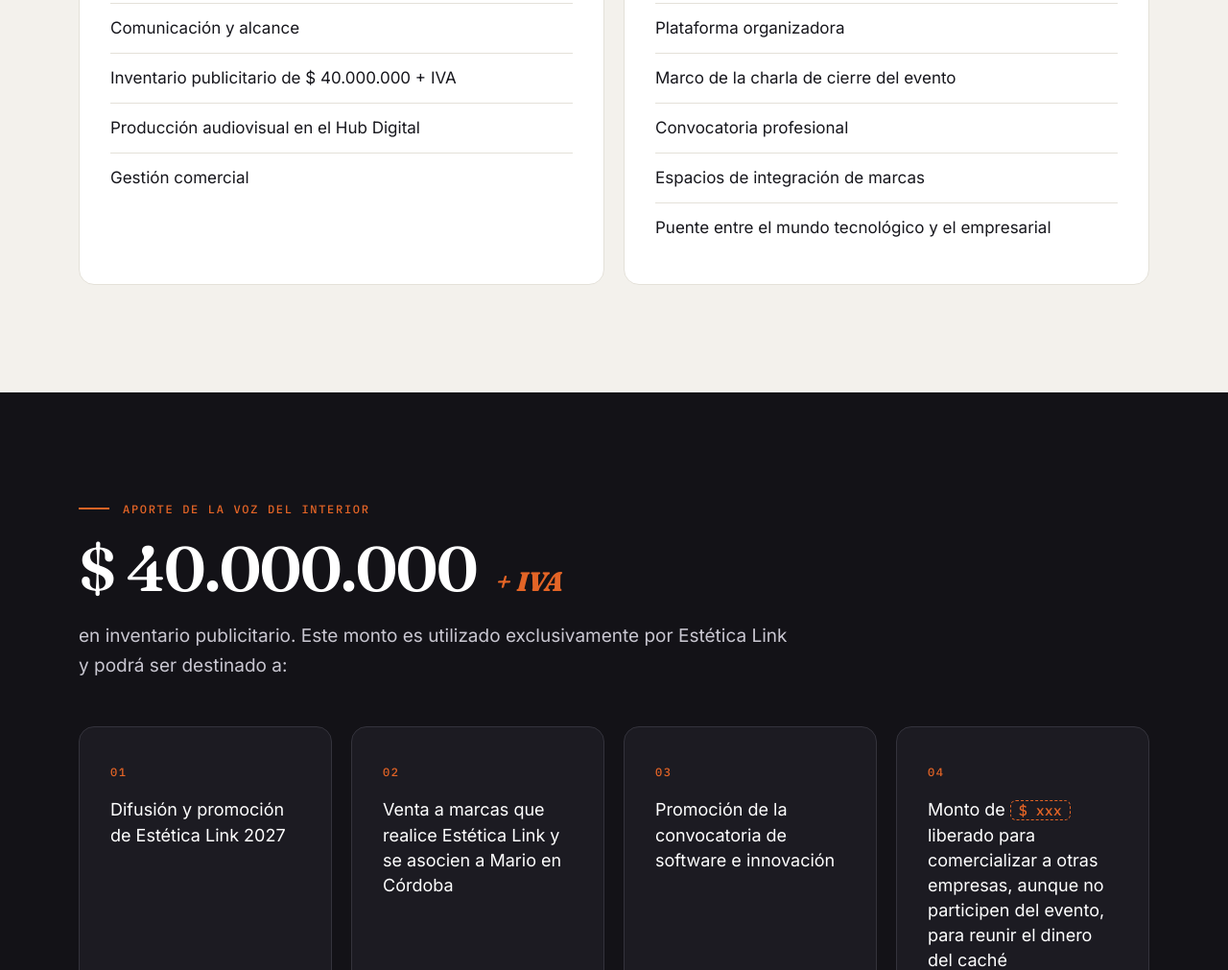
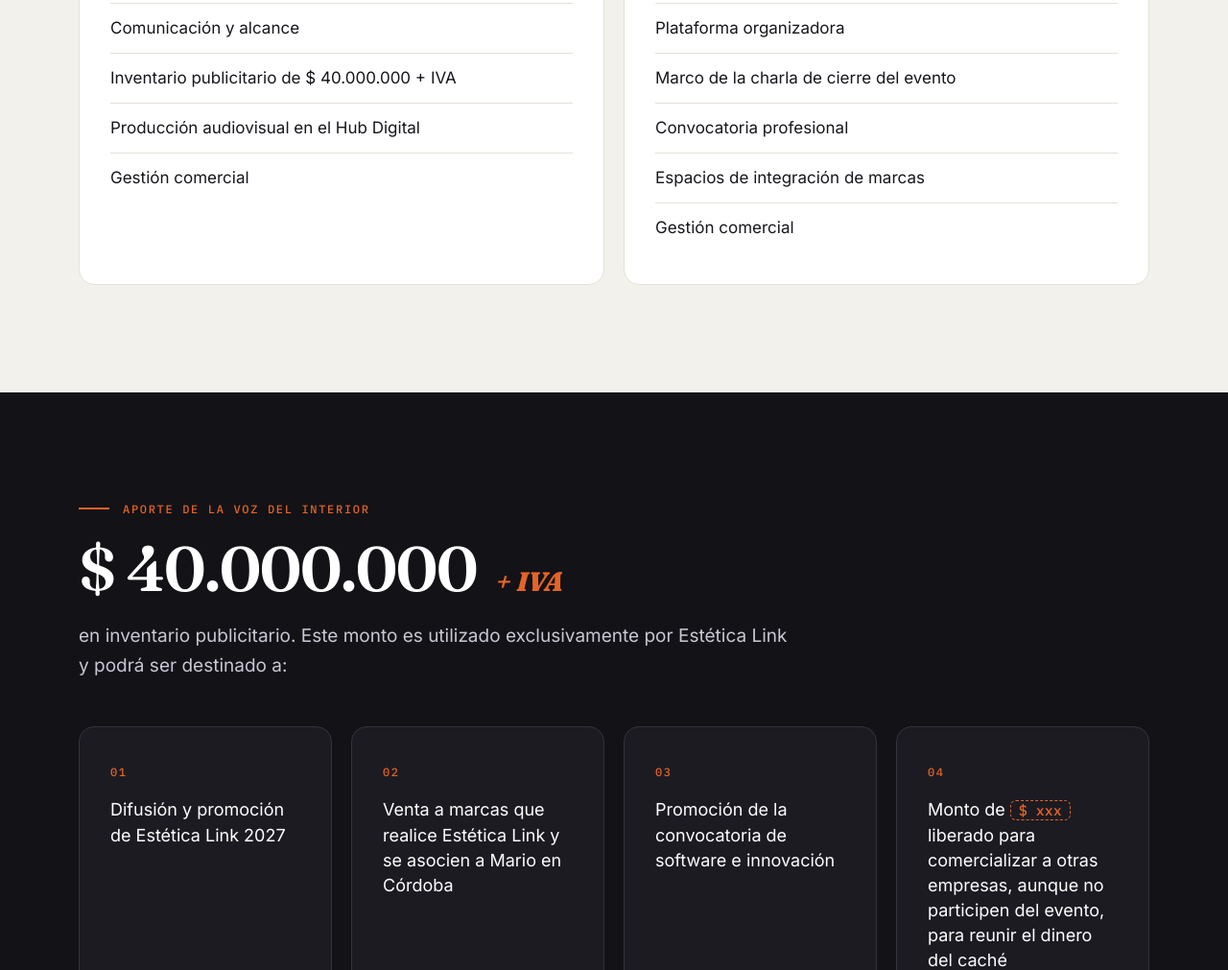
Before and after one commit to mauro-iman/esteticalink-lavoz, a plain HTML site: page index.html in a window 1280 px wide. Shown: the part 3141-4152 px from the top of the page at 96% size. Drawn offline with Linux system fonts and the light colour scheme.

Commit message:
Sumar gestión comercial a los aportes de Estética Link
Co-Authored-By: Claude Opus 5.5 <noreply@anthropic.com>
Claude-Session: https://claude.ai/code/session_01Cps6v8cPT7Lot2p2JFQkpk

```diff
--- a/index.html
+++ b/index.html
@@ -320,7 +320,7 @@ footer .wrap { display: flex; justify-content: space-between; gap: 16px; flex-wr
           <li>Marco de la charla de cierre del evento</li>
           <li>Convocatoria profesional</li>
           <li>Espacios de integración de marcas</li>
-          <li>Puente entre el mundo tecnológico y el empresarial</li>
+          <li>Gestión comercial</li>
         </ul>
       </div>
     </div>
```
